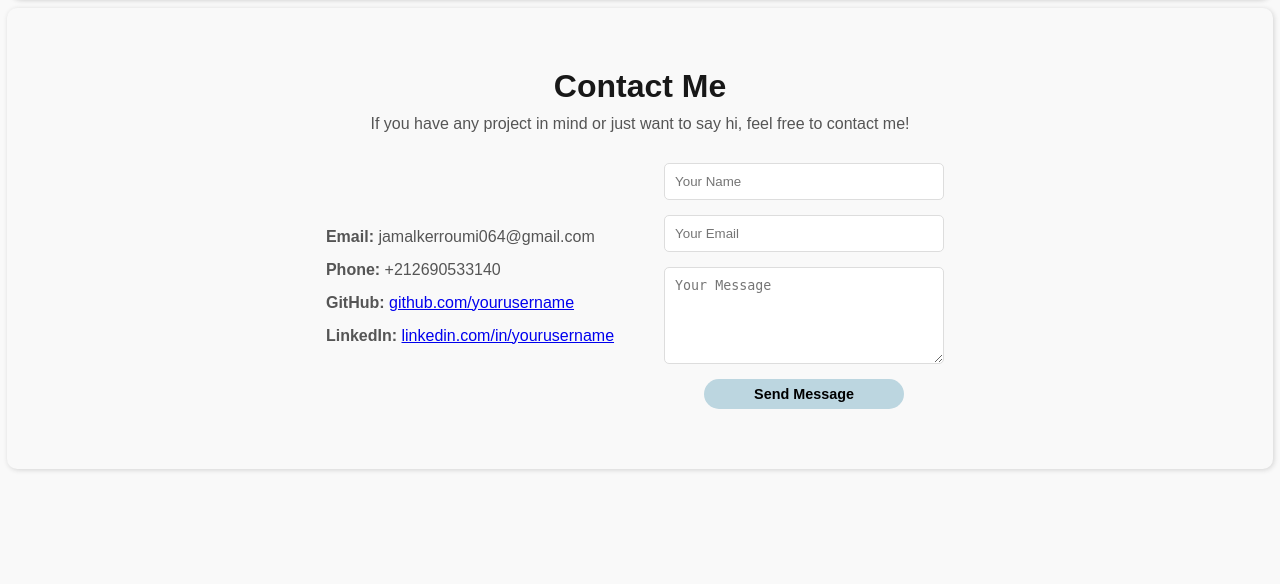
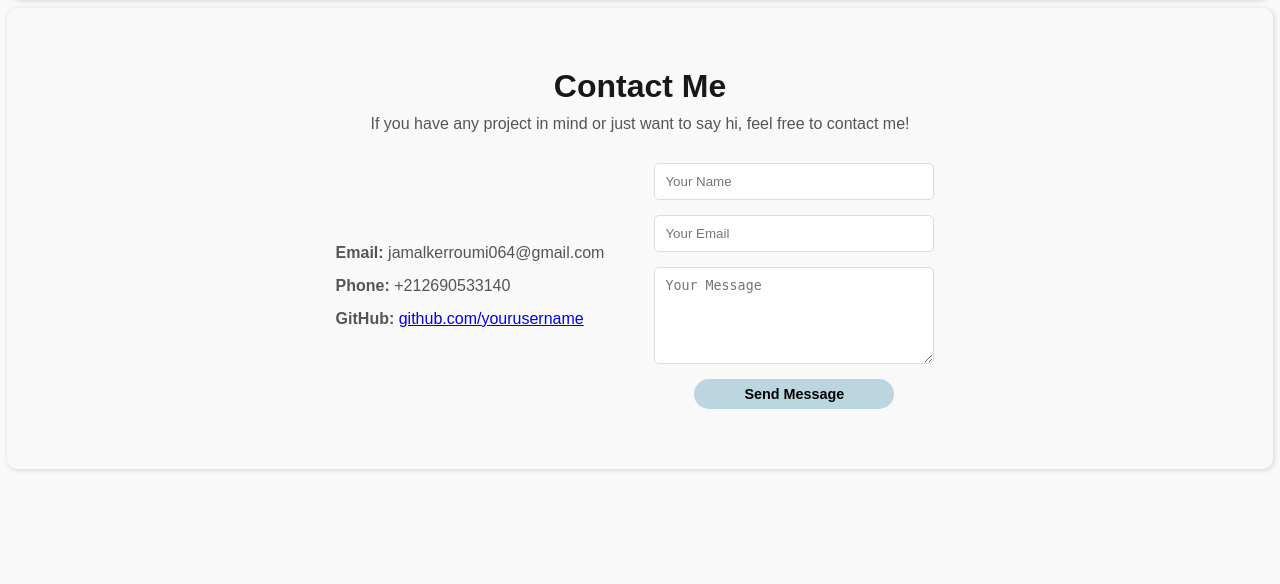
Before and after one commit to jamal-byte-20/flask-portfolio, a Flask app: page /contact in a window 1280 px wide. Shown: the part 55-639 px from the top of the page. Run offline with Flask 3, Linux system fonts and the light colour scheme.

Commit message:
Updated contact file

```diff
--- a/templates/contact.html
+++ b/templates/contact.html
@@ -16,8 +16,7 @@
     <div class="contact-info">
       <p><strong>Email:</strong> jamalkerroumi064@gmail.com</p>
       <p><strong>Phone:</strong> +212690533140</p>
-      <p><strong>GitHub:</strong> <a href="https://github.com/yourusername" target="_blank">github.com/yourusername</a></p>
-      <p><strong>LinkedIn:</strong> <a href="https://linkedin.com/in/yourusername" target="_blank">linkedin.com/in/yourusername</a></p>
+      <p><strong>GitHub:</strong> <a href="https://github.com/jamal-byte-20" target="_blank">github.com/yourusername</a></p>
     </div>
 
     <form class="contact-form" method="POST" action="/SendMessage">
```
